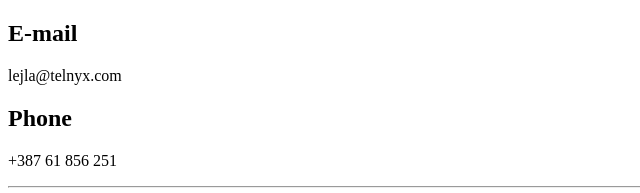
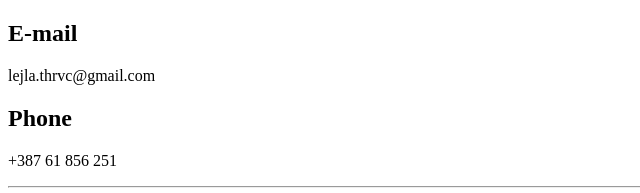
Before and after one commit to L3jla/CV, a plain HTML site: page contact.html in a window 1280 px wide. Shown: the top 193 px of the page, 0-640 px from the left. Drawn offline with Linux system fonts and the light colour scheme.

Commit message:
Update contact.html

```diff
--- a/contact.html
+++ b/contact.html
@@ -6,7 +6,7 @@
   </head>
   <body>
     <h2>E-mail</h2>
-    <p>lejla@telnyx.com</p>
+    <p>lejla.thrvc@gmail.com</p>
     <h2>Phone</h2>
     <p>+387 61 856 251</p>
     <hr>
```
